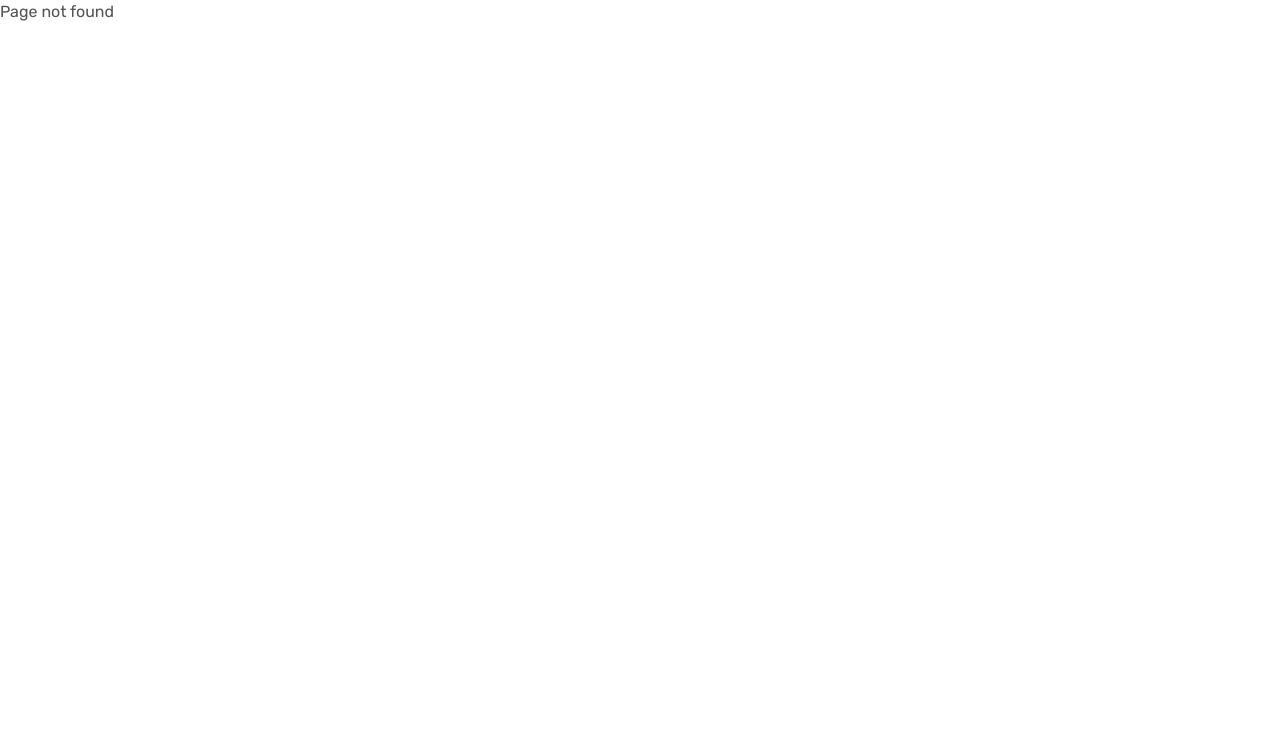
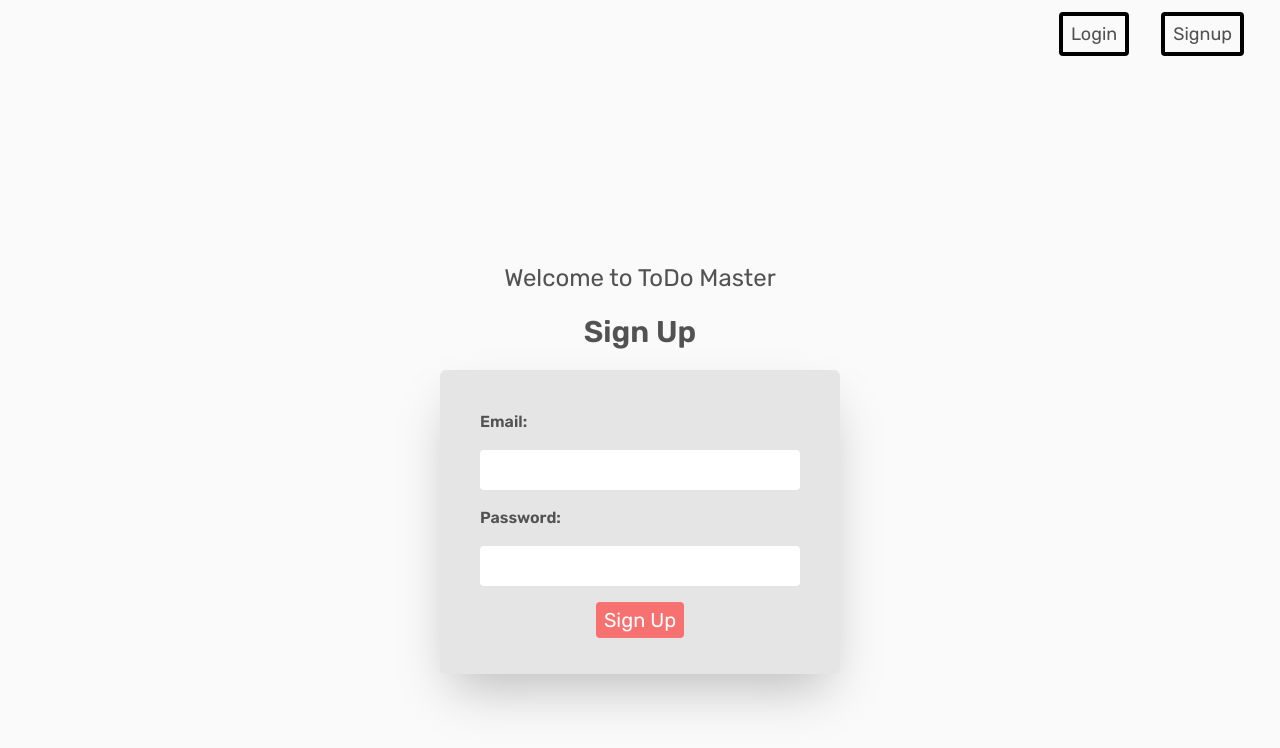
Before and after one commit to jorgemf2604/todo-next, a Next.js app: page /signup in a window 1280 px wide. Before the commit this address had no page. Shown: the top 748 px of the page. Built offline with nearby package versions, Linux system fonts and the light colour scheme.

Commit message:
add signup form

```diff
--- a/_data/db.json
+++ b/_data/db.json
@@ -27,20 +27,6 @@
       "priority": "low",
       "user_email": "jorge@mail.com",
       "id": "HGcFpho"
-    },
-    {
-      "title": "My super todo",
-      "body": "I have to do this todos",
-      "priority": "high",
-      "user_email": "jorge@mail.com",
-      "id": "JbYJhmz"
-    },
-    {
-      "title": "The last one ",
-      "body": "I promise ",
-      "priority": "medium",
-      "user_email": "jorge@mail.com",
-      "id": "Q2NM9I6"
     }
   ]
 }
--- /dev/null
+++ b/app/(auth)/layout.jsx
@@ -0,0 +1,25 @@
+import Link from "next/link";
+
+const AuthLayout = ({ children }) => {
+  return (
+    <main className="h-screen bg-neutral-50 overflow-y-auto">
+      <nav className="flex gap-8 text-lg justify-end p-3 mr-6">
+        <Link
+          href="/login"
+          className="border-4 border-black hover:border-transparent"
+        >
+          Login
+        </Link>
+        <Link
+          href="/signup"
+          className="border-4 border-black hover:border-transparent"
+        >
+          Signup
+        </Link>
+      </nav>
+      {children}
+    </main>
+  );
+};
+
+export default AuthLayout;
--- /dev/null
+++ b/app/(auth)/login/page.jsx
@@ -0,0 +1,5 @@
+const Login = () => {
+  return <h2>Login page</h2>;
+};
+
+export default Login;
--- /dev/null
+++ b/app/(auth)/signup/page.jsx
@@ -0,0 +1,22 @@
+const Signup = () => {
+  return (
+    <main className=" h-screen flex items-center justify-center">
+      <div className="flex flex-col items-center justify-center">
+        <p className="text-2xl">Welcome to ToDo Master</p>
+        <h2>Sign Up</h2>
+        <form className="bg-neutral-200 px-10 pt-10 pb-1 w-[280px] md:w-[400px] m-auto shadow-2xl rounded-md">
+          <label>
+            <span className="font-semibold">Email:</span>
+            <input className="w-full p-2 my-4 rounded" type="email" />
+          </label>
+          <label>
+            <span className="font-semibold">Password:</span>
+            <input className="w-full p-2 my-4 rounded" type="password" />
+          </label>
+          <button className="btn">Sign Up</button>
+        </form>
+      </div>
+    </main>
+  );
+};
+export default Signup;
--- a/app/not-found.jsx
+++ b/app/not-found.jsx
@@ -1,5 +1,17 @@
+import Link from "next/link";
+
 const NotFound = () => {
-  return <h1>Page not found</h1>;
+  return (
+    <main className="h-screen flex items-center justify-center">
+      <div className="flex flex-col  items-center">
+        <h2 className="text-6xl">Page not found</h2>
+        <p className="text-2xl mb-4">Sorry, something went wrong...</p>
+        <Link href="/">
+          <button className="btn">Go Home</button>
+        </Link>
+      </div>
+    </main>
+  );
 };
 
 export default NotFound;
```
